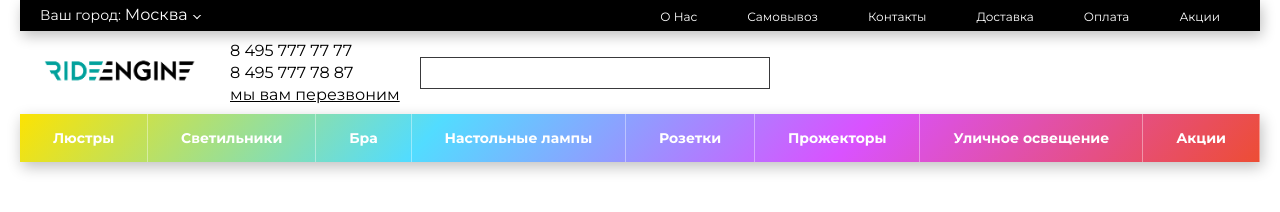
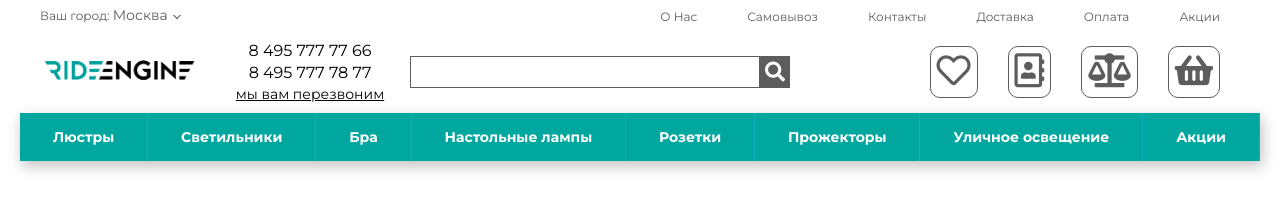
Before and after one commit to AcidBeard/gittest, a website: page app/index.html in a window 1280 px wide. Drawn offline with Linux system fonts and the light colour scheme.

Commit message:
last version

```diff
--- a/app/index.html
+++ b/app/index.html
@@ -5,6 +5,7 @@
     <meta name="viewport" content="width=device-width, initial-scale=1.0">
     <meta http-equiv="X-UA-Compatible" content="ie=edge">
     <link rel="stylesheet" href="css/style.css">
+    <link rel="stylesheet" href="https://cdnjs.cloudflare.com/ajax/libs/font-awesome/5.11.2/css/all.css">
     <link href="https://fonts.googleapis.com/css?family=Montserrat:400,500,600,700&display=swap&subset=cyrillic-ext" rel="stylesheet">
     <title>New Project</title>
 </head>
@@ -16,9 +17,9 @@
             </div>
             <div class="header-top-line">
                 <div class="city__select">
-                    <span data-title="bt">
+                    <span>
                         Ваш город:
-                        <a href="#" data-title="bt">Москва</a>
+                        <a href="#">Москва</a>
                     </span>
                 </div>
                 <ul class="header__panel">
@@ -35,19 +36,33 @@
                     <img src="/images/logo029.png" alt="">
                 </div>
                 <div class="header-mid__contact">
-                    <span class="phone">8 495 777 77 77</span>
-                    <span class="phone">8 495 777 78 87</span>
+                    <span class="phone">8 495 777 77 66 </span>
+                    <span class="phone">8 495 777 78 77 </span>
                     <div class="call-order"><a href="#" class="call-order__link">мы вам перезвоним</a></div>
                 </div>
                 <div class="header-search">
                     <div class="header-search__input">
                         <input type="text" id= "search">
+
                     </div>
                     <div class="header-search__btn">
-
+                        <i class="fas fa-search"></i>
                     </div>
                 </div>
-                <div class="header-mid__basket"></div>
+                <div class="header-mid__basket">
+                    <div class="basket__item basket__item-comparison">
+                        <i class="far fa-heart"></i>
+                    </div>
+                    <div class="basket__item">
+                        <i class="far fa-address-book"></i>
+                    </div>
+                    <div class="basket__item">
+                        <i class="fas fa-balance-scale"></i>
+                    </div>
+                    <div class="basket__item">
+                        <i class="fas fa-shopping-basket"></i>
+                    </div>
+                </div>
             </div>
             <ul class="main-menu">
                 <li class="main-menu__item"><a href="#" class="main-menu__link">Люстры</a></li>
--- a/app/scss/_header.scss
+++ b/app/scss/_header.scss
@@ -1,5 +1,7 @@
 $color : #000;
-$color2 : #fff;
+$color2 : #000;
+$color3 : #5c5c5c ;
+$color4: #5e5d5d;
 
 .main-wrapper {
     min-height: 100%;
@@ -21,35 +23,38 @@ $color2 : #fff;
        display: none;
 
     }
-    &-top-line {
+    .header-top-line {
         display: flex;
         background: #fff;
         align-items: center;
-        background: #000;
-        box-shadow: 2px 5px 14px 0px silver;
+        background: #fff;
+
+
 
         .city__select {
             width: auto;
             padding-left: 20px;
             line-height: 30px;
             position: relative;
-            font-size: 14px;
-            color:  $color2 ;
+            font-size: 12px;
+            color:  $color4 ;
+            font-family: Montserrat;
             span {
                 font-family: Montserrat;
+
                 a {
                     font-family: Montserrat;
                     text-decoration: none;
-                    font-size: 16px;
-                    color: $color2;
+                    font-size: 14px;
+                    color: $color4;
                     &:after {
                         content: '';
                         display: block;
                         position: absolute;
                         width: 4px;
                         height: 4px;
-                        border-bottom: 1px solid $color2;
-                        border-right: 1px solid $color2;
+                        border-bottom: 1px solid $color4;
+                        border-right: 1px solid $color4;
                         border-top: 1px solid transparent;
                         border-left: 1px solid transparent;
                         transform: rotate(45deg);
@@ -64,12 +69,13 @@ $color2 : #fff;
             margin-left: auto;
             margin-right: 40px;
             list-style: none;
+
             .header__item {
             margin-left: 50px;
 
                 .header__link {
                 text-decoration: none;
-                color:  $color2;
+                color:  $color4;
                 font-family: Montserrat;
                 font-size: 12px;
                 transition: .4s;
@@ -97,56 +103,95 @@ $color2 : #fff;
             }
         }
         &__contact {
+
+            width: 160px;
             margin-left: 20px;
             display: flex;
             flex-direction: column;
+            flex-wrap: nowrap;
+
+            text-align: center;
+            align-content: flex-start;
             .phone {
                 font-family: Montserrat;
                 color: $color ;
                 margin-bottom: 3px;
+                flex-wrap: nowrap;
+
             }
             .call-order {
+
                 &__link {
                     color: $color  ;
                     font-family: Montserrat;
+                    font-size: 14px;
+
                 }
             }
         }
         .header-search {
+
+            display: flex;
             &__input {
+
+
                 margin-left: 20px;
-                display: flex;
+
                 #search {
+                    border: none;
                     width: 350px;
-                    border: 1px solid #39393b;
+                    border: 1px solid $color4;
+
                     height: 32px;
                     outline: none;
                     padding-left: 10px;
+
+
                 }
             }
             &__btn {
-                width: 100px;
+                width: 30px;
+                color: #fff;
+                border: 1px solid $color4;
+                display: flex;
+                align-items: center;
+                justify-content: center;
+                font-size: 20px;
+                background: $color4;
             }
 
         }
-        &__basket {}
+        &__basket {
+          margin-left: auto;
+          display: flex;
+          .basket__item {
+              font-size: 34px;
+              margin-right: 30px;
+              padding: 6px;
+              color: $color4;
+              border: 1px solid $color4;
+              border-radius: 10px;
+              text-align: center;
+
+          }
+        }
     }
     .main-menu {
         display: flex;
-        background: linear-gradient(310deg, #ed4d34, #d952ff,#52dcff, #fce303);
+        background:#00a79e;
         list-style: none;
         box-shadow: 2px 5px 14px 0px silver;
         &__item {
             flex-grow: 1;
             text-align: center;
-            border-right: 1px solid rgba(255,255,255,.4);
+            border-right: 1px solid rgba(24, 197, 240, 0.4);
             &:hover {
-                background: #000;
+                background: $color4;
             }
 
             .main-menu__link {
                 text-decoration: none;
-                color: #39393b;
+                color: $color4;
                 font-family: Montserrat;
                 height: 48px;
                 line-height: 48px;
--- a/app/scss/style/style.scss
+++ b/app/scss/style/style.scss
@@ -10,7 +10,9 @@ body {
 
 }
 $color : #000;
-$color2 : #fff;
+$color2 : #000;
+$color3 : #5c5c5c ;
+$color4: #5e5d5d;
 
 .main-wrapper {
     min-height: 100%;
@@ -33,7 +35,7 @@ $color2 : #fff;
        display: none;
 
     }
-    &-top-line {
+    .header-top-line {
         display: -webkit-box;
         display: -ms-flexbox;
         display: flex;
@@ -41,32 +43,34 @@ $color2 : #fff;
         -webkit-box-align: center;
         -ms-flex-align: center;
         align-items: center;
-        background: #000;
-        -webkit-box-shadow: 2px 5px 14px 0px silver;
-        box-shadow: 2px 5px 14px 0px silver;
+        background: #fff;
+
+
 
         .city__select {
             width: auto;
             padding-left: 20px;
             line-height: 30px;
             position: relative;
-            font-size: 14px;
-            color:  $color2 ;
+            font-size: 12px;
+            color:  $color4 ;
+            font-family: Montserrat;
             span {
                 font-family: Montserrat;
+
                 a {
                     font-family: Montserrat;
                     text-decoration: none;
-                    font-size: 16px;
-                    color: $color2;
+                    font-size: 14px;
+                    color: $color4;
                     &:after {
                         content: '';
                         display: block;
                         position: absolute;
                         width: 4px;
                         height: 4px;
-                        border-bottom: 1px solid $color2;
-                        border-right: 1px solid $color2;
+                        border-bottom: 1px solid $color4;
+                        border-right: 1px solid $color4;
                         border-top: 1px solid transparent;
                         border-left: 1px solid transparent;
                         -webkit-transform: rotate(45deg);
@@ -84,12 +88,13 @@ $color2 : #fff;
             margin-left: auto;
             margin-right: 40px;
             list-style: none;
+
             .header__item {
             margin-left: 50px;
 
                 .header__link {
                 text-decoration: none;
-                color:  $color2;
+                color:  $color4;
                 font-family: Montserrat;
                 font-size: 12px;
                 -webkit-transition: .4s;
@@ -122,6 +127,8 @@ $color2 : #fff;
             }
         }
         &__contact {
+
+            width: 160px;
             margin-left: 20px;
             display: -webkit-box;
             display: -ms-flexbox;
@@ -130,44 +137,94 @@ $color2 : #fff;
             -webkit-box-direction: normal;
             -ms-flex-direction: column;
             flex-direction: column;
+            -ms-flex-wrap: nowrap;
+            flex-wrap: nowrap;
+
+            text-align: center;
+            -ms-flex-line-pack: start;
+            align-content: flex-start;
             .phone {
                 font-family: Montserrat;
                 color: $color ;
                 margin-bottom: 3px;
+                -ms-flex-wrap: nowrap;
+                flex-wrap: nowrap;
+
             }
             .call-order {
+
                 &__link {
                     color: $color  ;
                     font-family: Montserrat;
+                    font-size: 14px;
+
                 }
             }
         }
         .header-search {
+
+            display: -webkit-box;
+
+            display: -ms-flexbox;
+
+            display: flex;
             &__input {
+
+
                 margin-left: 20px;
+
+                #search {
+                    border: none;
+                    width: 350px;
+                    border: 1px solid $color4;
+
+                    height: 32px;
+                    outline: none;
+                    padding-left: 10px;
+
+
+                }
+            }
+            &__btn {
+                width: 30px;
+                color: #fff;
+                border: 1px solid $color4;
                 display: -webkit-box;
                 display: -ms-flexbox;
                 display: flex;
-                #search {
-                    width: 350px;
-                    border: 1px solid #39393b;
-                    height: 32px;
-                    outline: none;
-                    padding-left: 10px;
-                }
-            }
-            &__btn {
-                width: 100px;
+                -webkit-box-align: center;
+                -ms-flex-align: center;
+                align-items: center;
+                -webkit-box-pack: center;
+                -ms-flex-pack: center;
+                justify-content: center;
+                font-size: 20px;
+                background: $color4;
             }
 
         }
-        &__basket {}
+        &__basket {
+          margin-left: auto;
+          display: -webkit-box;
+          display: -ms-flexbox;
+          display: flex;
+          .basket__item {
+              font-size: 34px;
+              margin-right: 30px;
+              padding: 6px;
+              color: $color4;
+              border: 1px solid $color4;
+              border-radius: 10px;
+              text-align: center;
+
+          }
+        }
     }
     .main-menu {
         display: -webkit-box;
         display: -ms-flexbox;
         display: flex;
-        background: linear-gradient(310deg, #ed4d34, #d952ff,#52dcff, #fce303);
+        background:#00a79e;
         list-style: none;
         -webkit-box-shadow: 2px 5px 14px 0px silver;
         box-shadow: 2px 5px 14px 0px silver;
@@ -176,14 +233,14 @@ $color2 : #fff;
             -ms-flex-positive: 1;
             flex-grow: 1;
             text-align: center;
-            border-right: 1px solid rgba(255,255,255,.4);
+            border-right: 1px solid rgba(24, 197, 240, 0.4);
             &:hover {
-                background: #000;
+                background: $color4;
             }
 
             .main-menu__link {
                 text-decoration: none;
-                color: #39393b;
+                color: $color4;
                 font-family: Montserrat;
                 height: 48px;
                 line-height: 48px;
```
Also changed, not shown: app/css/style.css, 1 other file.
